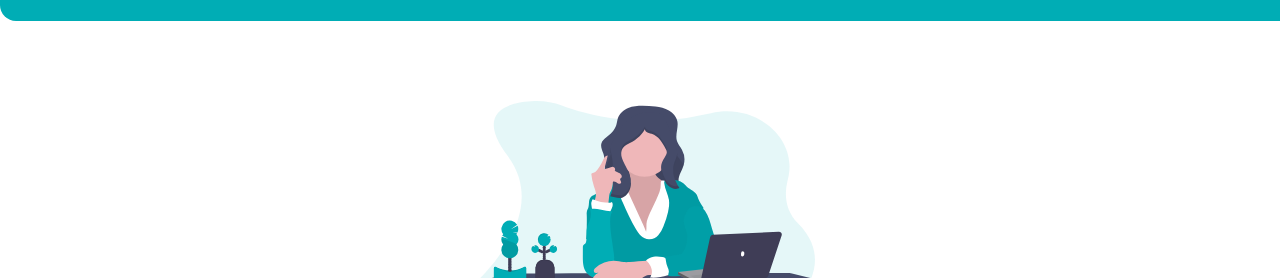
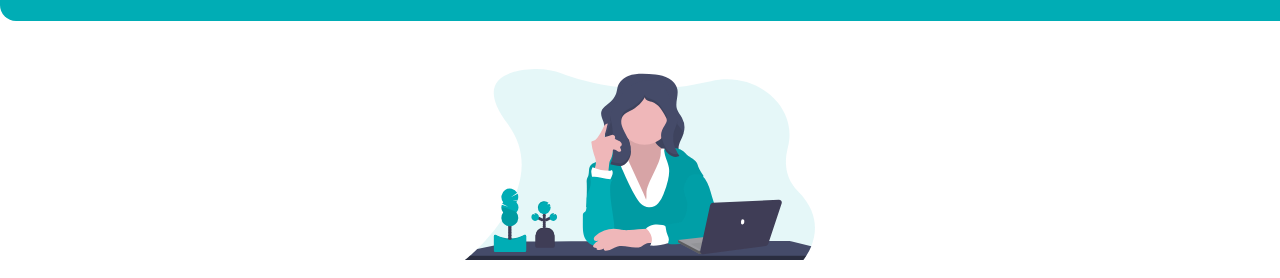
Before and after one commit to nshanbhag20001412/NehaShanbhagPortfolio, a plain HTML site: page index.html in a window 1280 px wide. Shown: the part 91-369 px from the top of the page. Drawn offline with nearby package versions, Linux system fonts and the light colour scheme.

Commit message:
update style.css

```diff
--- a/style.css
+++ b/style.css
@@ -100,8 +100,8 @@ hr {
 /** header **/
 
 .hero {
-    padding: 2rem;
-    padding-top: 5rem;
+
+    padding-top: 3rem;
 
 }
 
```
